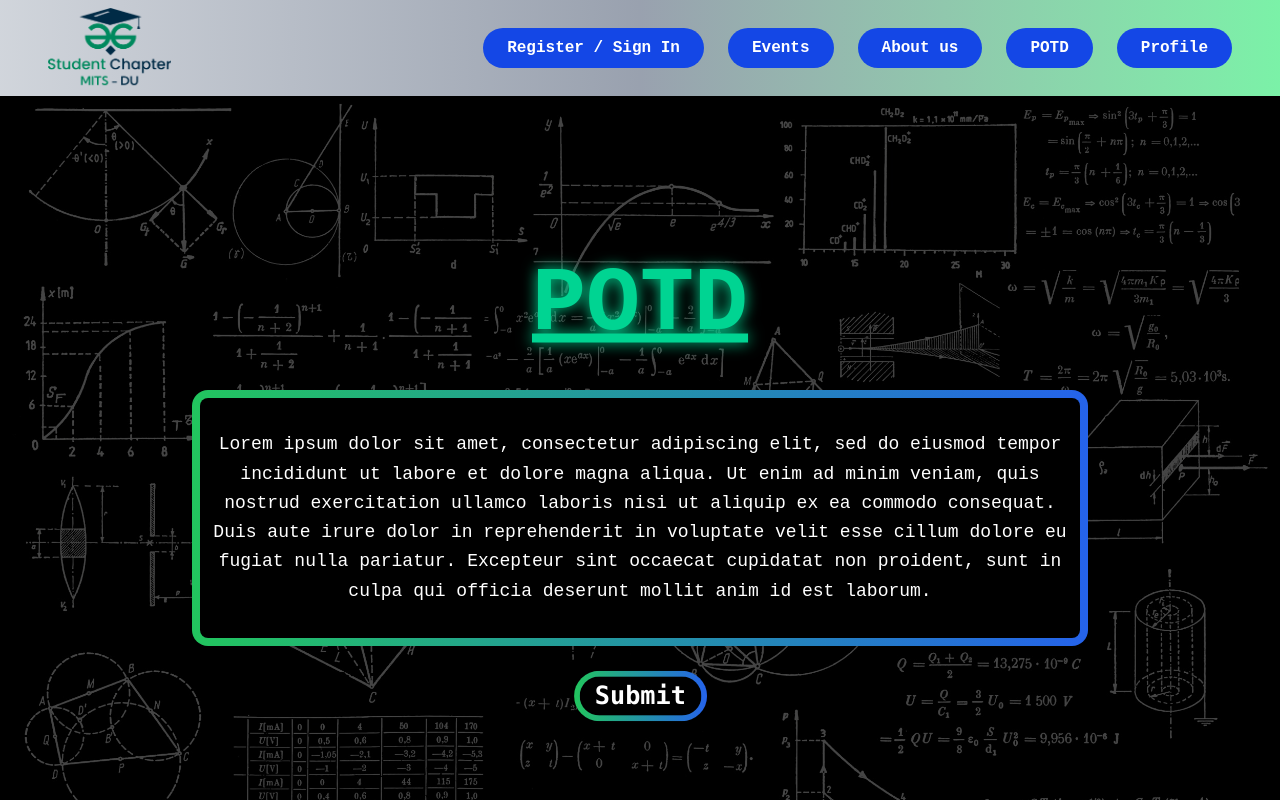
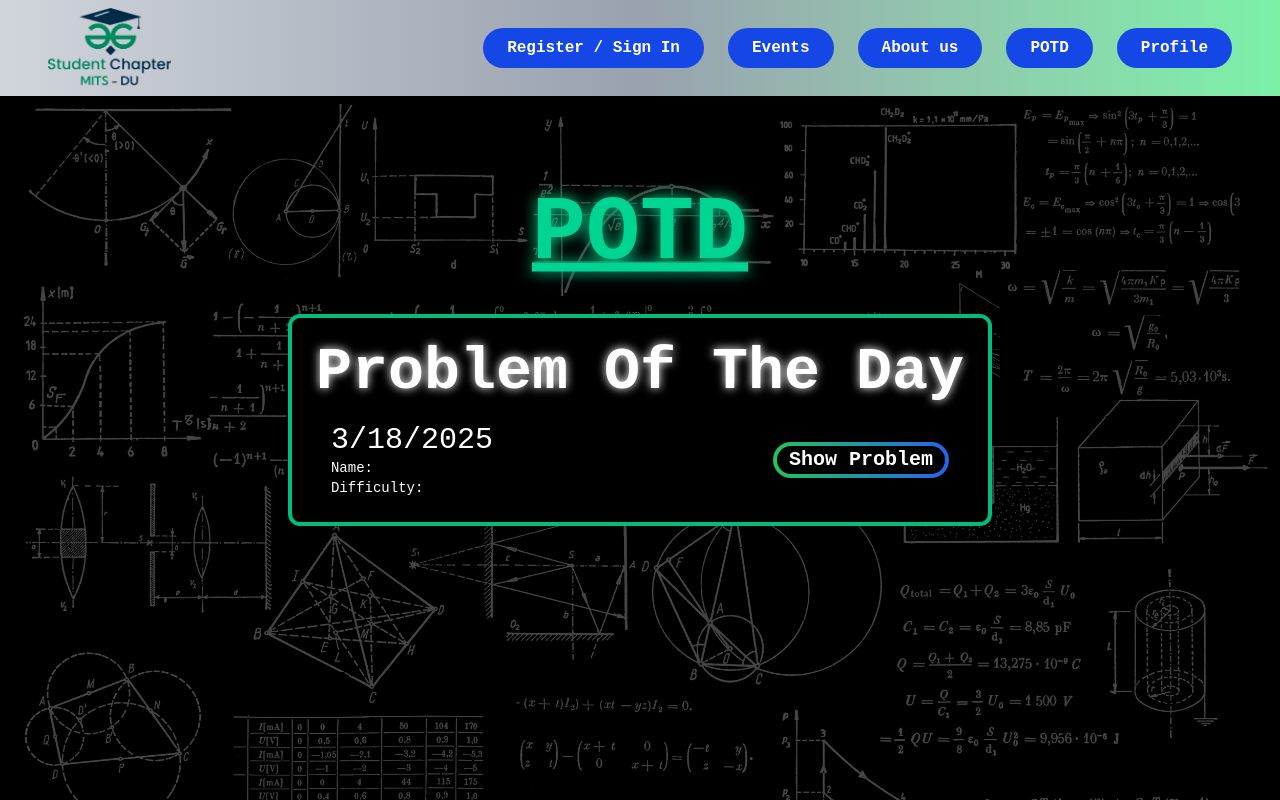
Before and after one commit to FearSmoker/GFG_Frontend, a React (Vite) app in the folder vite-project/: page /potd in a window 1280 px wide. Shown: the top 800 px of the page. Built offline with nearby package versions, Linux system fonts and the light colour scheme; a web font is replaced by a local one.

Commit message:
fixed potd and nav

```diff
--- a/vite-project/src/components/GradientBox.jsx
+++ b/vite-project/src/components/GradientBox.jsx
@@ -1,7 +1,7 @@
-const GradientBox = ({ text }) => {
+const GradientBox = ({ text,color}) => {
   return (
     <div
-      className=" flex items-center justify-center  text-white text-lg font-semibold bg-black rounded-full w-fit "
+      className={` flex items-center hover:cursor-pointer justify-center text-lg ${color}  text-white  font-semibold bg-black rounded-full w-fit `}
       style={{
         border: "4px solid transparent",
         backgroundImage:
--- a/vite-project/src/components/Gradientforpotd.jsx
+++ b/vite-project/src/components/Gradientforpotd.jsx
@@ -4,7 +4,7 @@ import React from "react";
 const GradientBoxx = ({ text }) => {
   return (
     <div
-      className="flex items-center text-center  justify-center p-1 rounded-2xl text-white text-base md:text-lg font-normal leading-relaxed"
+      className="flex items-center text-center   justify-center p-1 rounded-2xl text-white text-[15px] md:text-lg font-normal leading-relaxed"
       style={{
         border: "4px solid transparent",
         backgroundImage:
--- a/vite-project/src/components/Navbar.jsx
+++ b/vite-project/src/components/Navbar.jsx
@@ -42,20 +42,21 @@ const Navbar = () => {
 
       {/* Mobile Menu */}
       {isOpen && (
-        <div className="flex flex-col md:hidden bg-white/20 backdrop-blur-md py-6 space-y-4 text-center shadow-md">
-          <button onClick={() => { goTo("/meet-our-geeks"); setIsOpen(false); }} className="text-white text-lg hover:text-green-300">
+        <div className="flex flex-col md:hidden bg-black backdrop-blur-md py-6 space-y-4 text-center shadow-md items-center">
+          <button onClick={() => { goTo("/meet-our-geeks"); setIsOpen(false); }} className="text-white text-lg hover:text-green-300 border w-fit rounded-lg px-2 ">
             Register / Sign In
           </button>
-          <button onClick={() => { goTo("/events"); setIsOpen(false); }} className="text-white text-lg hover:text-green-300">
+
+          <button onClick={() => { goTo("/events"); setIsOpen(false); }} className="text-white text-lg hover:text-green-300 border w-fit rounded-lg px-2">
             Events
           </button>
-          <button onClick={() => { goTo("/about-us"); setIsOpen(false); }} className="text-white text-lg hover:text-green-300">
+          <button onClick={() => { goTo("/about-us"); setIsOpen(false); }} className="text-white text-lg hover:text-green-300 border w-fit rounded-lg px-2">
             About us
           </button>
-          <button onClick={() => { goTo("/potd"); setIsOpen(false); }} className="text-white text-lg hover:text-green-300">
+          <button onClick={() => { goTo("/potd"); setIsOpen(false); }} className="text-white text-lg hover:text-green-300 border w-fit rounded-lg px-2">
             POTD
           </button>
-          <button onClick={() => { goTo("/Profile"); setIsOpen(false); }} className="text-white text-lg hover:text-green-300">
+          <button onClick={() => { goTo("/Profile"); setIsOpen(false); }} className="text-white text-lg hover:text-green-300 border w-fit rounded-lg px-2">
             Profile
           </button>
         </div>
--- a/vite-project/src/pages/POTD.jsx
+++ b/vite-project/src/pages/POTD.jsx
@@ -1,27 +1,48 @@
-import React from "react";
 import NeonText from "../components/NeonText";
 import GradientBoxx from "../components/Gradientforpotd";
 import GradientBox from "../components/GradientBox";
-import Navbar from "../components/Navbar";
-import Footer from "../components/Footer";
 const POTD = () => {
+          const today=new Date();
+          const todaysDate=today.toLocaleDateString();
+          const hideP = () => {
+            const element = document.querySelector(".question");
+            if (element) {
+              element.style.display = "block";
+            }
+          };
   return (
 
-    <div>
-
       <div
-        className="relative min-h-screen bg-cover bg-center flex flex-col items-center justify-center py-10 px-4"
+        className="relative min-h-screen bg-cover bg-center flex flex-col items-center justify-center py-10 px-4 overflow-hidden "
         style={{ backgroundImage: "url('/src/assets/potd-bg.jpg')" }}
       >
 
         {/* Black overlay */}
         <div className="absolute inset-0 bg-black opacity-70 z-0"></div>
         {/* Neon Heading */}
-        <div className="z-10 mb-10">
-          <NeonText text="POTD" color="text-emerald-400 underline scale-150" />
+        <div className="z-10 mb-10 mt-[-5rem] xl:mt-[-20rem] ">
+          <NeonText text="POTD" color="text-emerald-400 underline scale-150 pt-20 " />
         </div>
-        {/* Gradient Box for POTD question */}
-        <div className="z-10 w-full max-w-4xl ">
+        <div className="z-10 mb-5 mt-[-80px] border-4 border-emerald-500 bg-black  rounded-xl text-white p-6 text-center" >
+          <NeonText text="Problem Of The Day" color="text-white text-[25px]"/>
+          <div className="flex gap-8 md:gap-70 mt-2  justify-center">
+            <div className="text-white text-xl md:text-3xl">{todaysDate}
+                  <div className="text-sm text-start">
+                      <div>Name:</div>
+                      <div>Difficulty:</div>
+                  </div>
+            </div>
+
+              <div className=" flex items-center"  onClick={hideP}><GradientBox text="&nbsp;Show Problem&nbsp;" color="text-[0.8rem] md:text-xl"/></div>
+
+          </div>
+        </div>
+
+
+        {/* POTD question */}
+
+        <div className="z-10 question hidden md:mb-[-15rem] ">
+          <div className="z-10 w-full max-w-4xl">
             <GradientBoxx
               text="Lorem ipsum dolor sit amet, consectetur adipiscing elit, sed do eiusmod
                     tempor incididunt ut labore et dolore magna aliqua. Ut enim ad minim veniam,
@@ -30,16 +51,14 @@ const POTD = () => {
                     Excepteur sint occaecat cupidatat non proident, sunt in culpa qui officia deserunt mollit anim id est laborum."
             />
           </div>
-        {/* Submit Button */}
-        <a href="https://www.geeksforgeeks.org/problem-of-the-day" target="_blank">
+          <a  href="https://www.geeksforgeeks.org/problem-of-the-day" target="_blank">
               <div className="z-10 w-full max-w-4xl mt-8 flex justify-center scale-140">
-              <pre>
-                  <GradientBox text=" Submit " />
-              </pre>
+
+                    <GradientBox text="&nbsp;Solve&nbsp;" />
+
               </div>
           </a>
         </div>
-
       </div>
   );
 };
```
Lines whose indentation alone changed are shown as unchanged.
